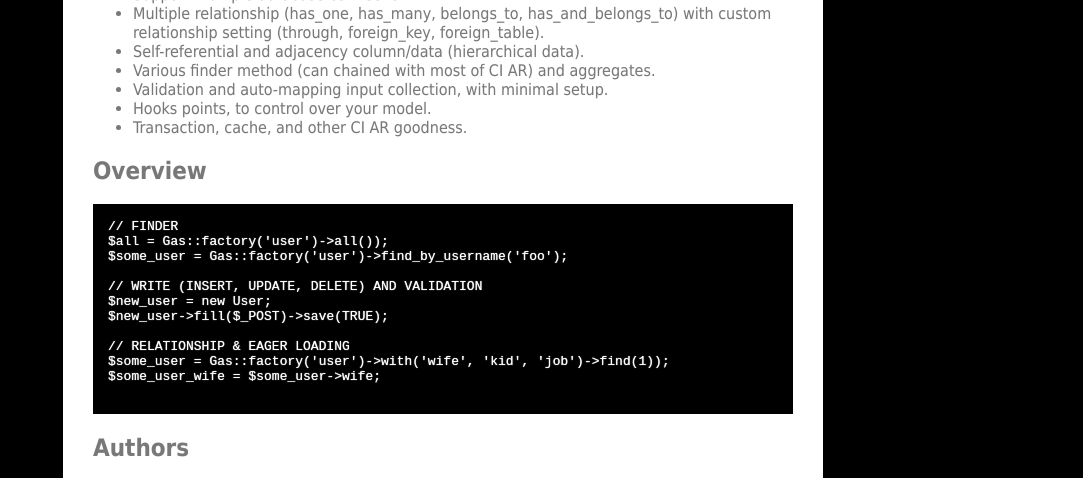
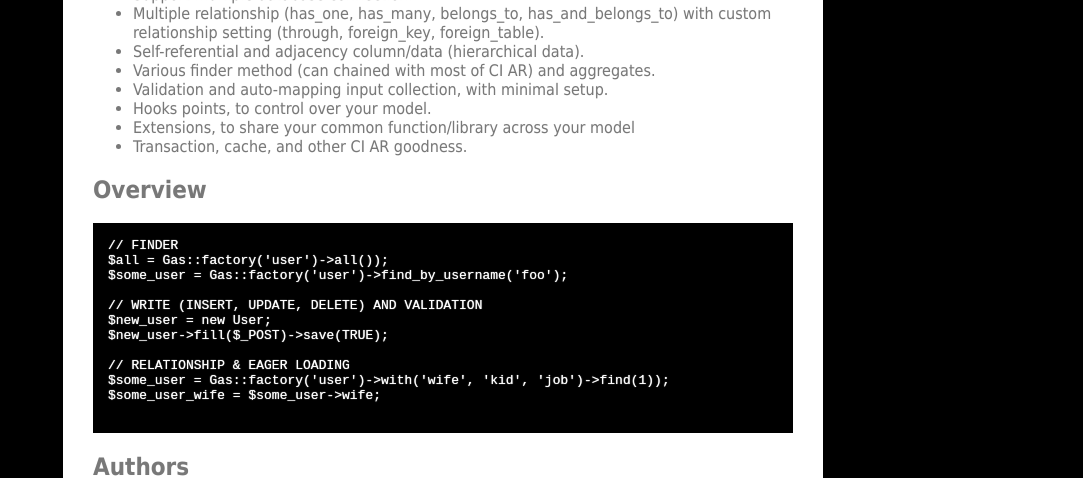
Before and after one commit to toopay/gas-orm, a plain HTML site: page index.html in a window 1280 px wide. Shown: the part 322-800 px from the top of the page, without its empty margins (197-1280 px from the left). Drawn offline with Linux system fonts and the light colour scheme.

Commit message:
additional feature

```diff
--- a/index.html
+++ b/index.html
@@ -79,6 +79,7 @@
     <li>Various finder method (can chained with most of CI AR) and aggregates.</li>
     <li>Validation and auto-mapping input collection, with minimal setup.</li>
     <li>Hooks points, to control over your model.</li>
+    <li>Extensions, to share your common function/library across your model</li>
     <li>Transaction, cache, and other CI AR goodness.</li>
     </ul>
 
```
